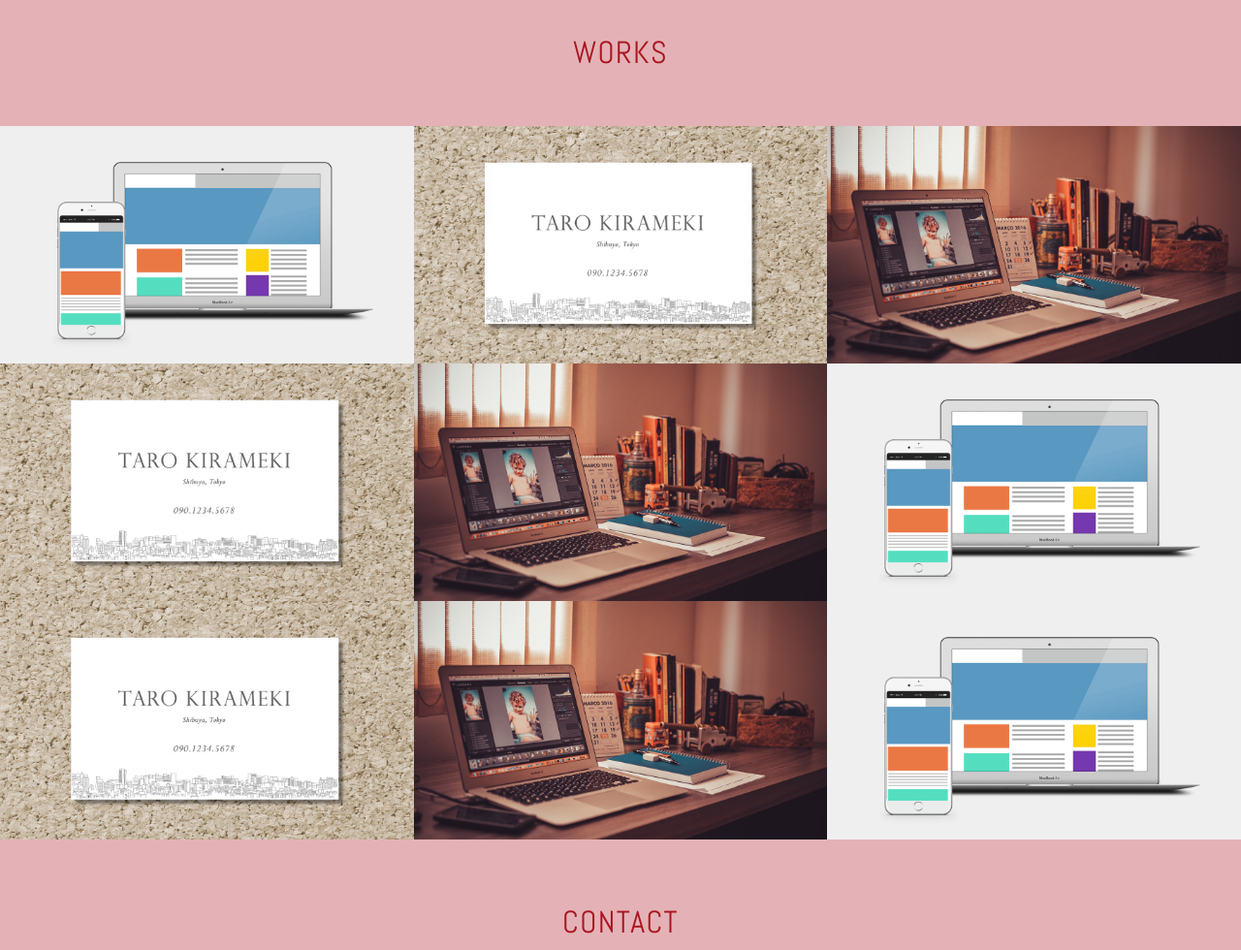
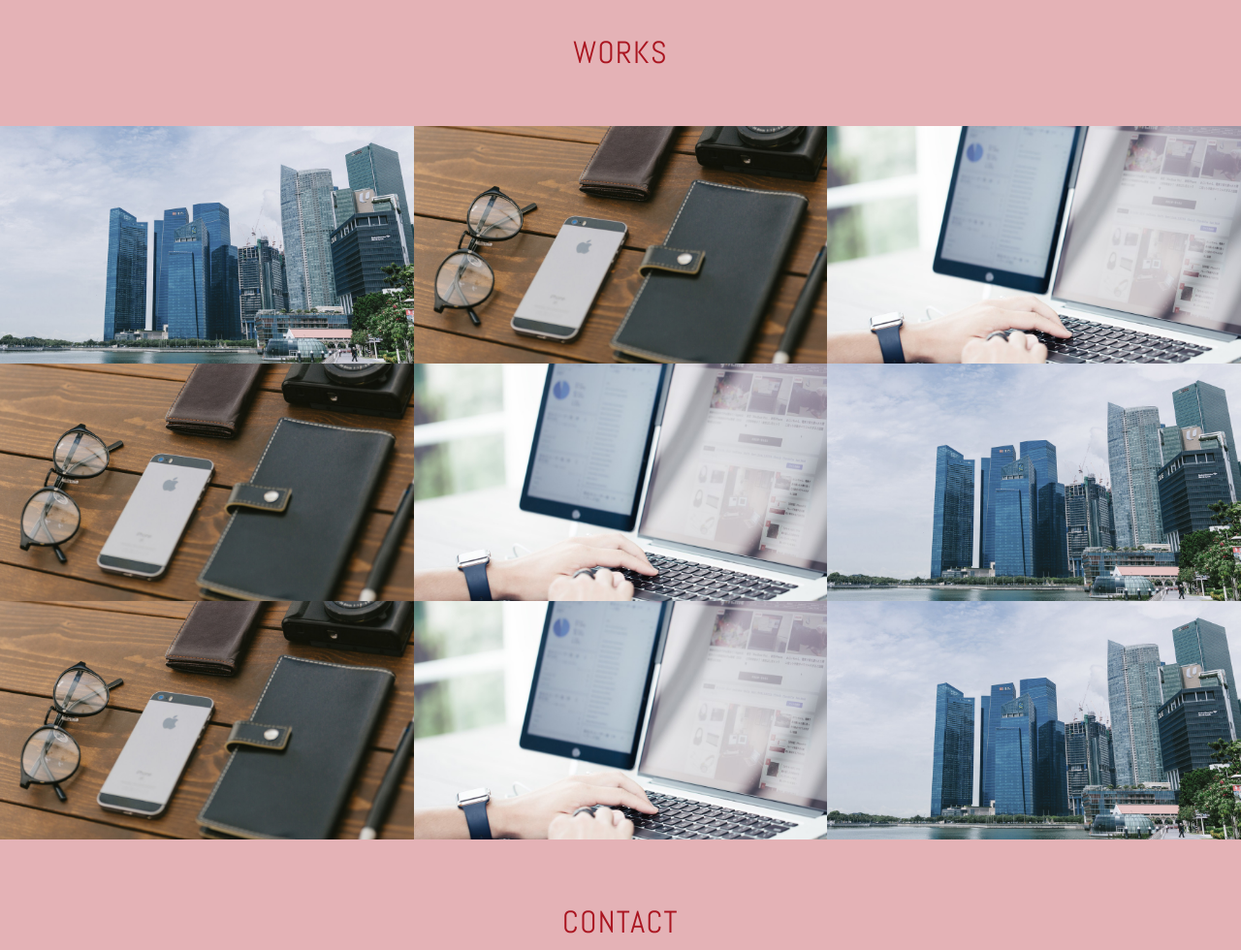
Before and after one commit to wata777/wata777.github.io, a plain HTML site: page index.html in a window 1280 px wide. Shown: the part 1040-2020 px from the top of the page at 97% size. Drawn offline with nearby package versions, Linux system fonts and the light colour scheme.

Commit message:
first commit

```diff
--- a/index.html
+++ b/index.html
@@ -15,7 +15,7 @@
             <a href="#contact" class="button-contact"><i aria-label="お問い合わせ" class="fa fa-envelope-o"></i></a>
             <div class="profile">
                 <h1 class="site-title abel uppercase text-center">PIANIST <span>Wataru Tanaka</span></h1>
-                <img src="./images/img_profile.jpg" alt="プロフィール写真" width="140" height="140" class="block-center profile-icon">
+                <img src="./images/wata777_profile.jpg" alt="プロフィール写真" width="140" height="140" class="block-center profile-icon">
                 <p>北海道在住のピアノをこよなく愛する、田中航です。３歳からピアノを学び、２０年近く音楽と共に生活をしていました。これからさらにピアノの技術や知識を身につけて、世界中に自分の音楽を届けるピアニストになりたいと思っています。</p>
             </div>
         </header>
@@ -44,7 +44,7 @@
         <h2 class="text-center">Works</h2>
         <div class="works-box">
             <a href="#">
-                <img src="./images/img_work_site.png" alt="株式会社きらめき コーポレートサイト様 Webサイトデザイン">
+                <img src="./images/wata_office.jpg" alt="株式会社きらめき コーポレートサイト様 Webサイトデザイン">
                 <div class="works-box-inner">
                     <div class="text-center">
                         <h3>株式会社きらめき コーポレートサイト</h3>
@@ -56,7 +56,7 @@
         </div>
         <div class="works-box">
             <a href="#">
-                <img src="./images/img_work_card.jpg" alt="きらめき花子様 名刺デザイン">
+                <img src="./images/wata_meishi.jpg" alt="きらめき花子様 名刺デザイン">
                 <div class="works-box-inner">
                     <div class="text-center">
                         <h3>きらめき花子様 名刺</h3>
@@ -68,7 +68,7 @@
         </div>
         <div class="works-box">
             <a href="#">
-                <img src="./images/img_work_blog.jpg" alt="WordPressオリジナルテーマ">
+                <img src="./images/wata_blog.jpg" alt="WordPressオリジナルテーマ">
                 <div class="works-box-inner">
                     <div class="text-center">
                         <h3>ブログデザイン</h3>
@@ -80,7 +80,7 @@
         </div>
         <div class="works-box">
             <a href="#">
-                <img src="./images/img_work_card.jpg" alt="きらめき花子様 名刺デザイン">
+                <img src="./images/wata_meishi.jpg" alt="きらめき花子様 名刺デザイン">
                 <div class="works-box-inner">
                     <div class="text-center">
                         <h3>きらめき花子様 名刺</h3>
@@ -92,7 +92,7 @@
         </div>
         <div class="works-box">
             <a href="#">
-                <img src="./images/img_work_blog.jpg" alt="WordPressオリジナルテーマ">
+                <img src="./images/wata_blog.jpg" alt="WordPressオリジナルテーマ">
                 <div class="works-box-inner">
                     <div class="text-center">
                         <h3>ブログデザイン</h3>
@@ -104,7 +104,7 @@
         </div>
         <div class="works-box">
             <a href="#">
-                <img src="./images/img_work_site.png" alt="株式会社きらめき コーポレートサイト様 Webサイトデザイン">
+                <img src="./images/wata_office.jpg" alt="株式会社きらめき コーポレートサイト様 Webサイトデザイン">
                 <div class="works-box-inner">
                     <div class="text-center">
                         <h3>株式会社きらめき コーポレートサイト</h3>
@@ -116,7 +116,7 @@
         </div>
         <div class="works-box">
             <a href="#">
-                <img src="./images/img_work_card.jpg" alt="きらめき花子様 名刺デザイン">
+                <img src="./images/wata_meishi.jpg" alt="きらめき花子様 名刺デザイン">
                 <div class="works-box-inner">
                     <div class="text-center">
                         <h3>きらめき花子様 名刺</h3>
@@ -128,7 +128,7 @@
         </div>
         <div class="works-box">
             <a href="#">
-                <img src="./images/img_work_blog.jpg" alt="WordPressオリジナルテーマ">
+                <img src="./images/wata_blog.jpg" alt="WordPressオリジナルテーマ">
                 <div class="works-box-inner">
                     <div class="text-center">
                         <h3>ブログデザイン</h3>
@@ -140,7 +140,7 @@
         </div>
         <div class="works-box">
             <a href="#">
-                <img src="./images/img_work_site.png" alt="株式会社きらめき コーポレートサイト様 Webサイトデザイン">
+                <img src="./images/wata_office.jpg" alt="株式会社きらめき コーポレートサイト様 Webサイトデザイン">
                 <div class="works-box-inner">
                     <div class="text-center">
                         <h3>株式会社きらめき コーポレートサイト</h3>
```
Also changed, not shown: images/wata777_profile.jpg (added), images/wata_blog.jpg (added), images/wata_meishi.jpg (added), images/wata_office.jpg (added).
